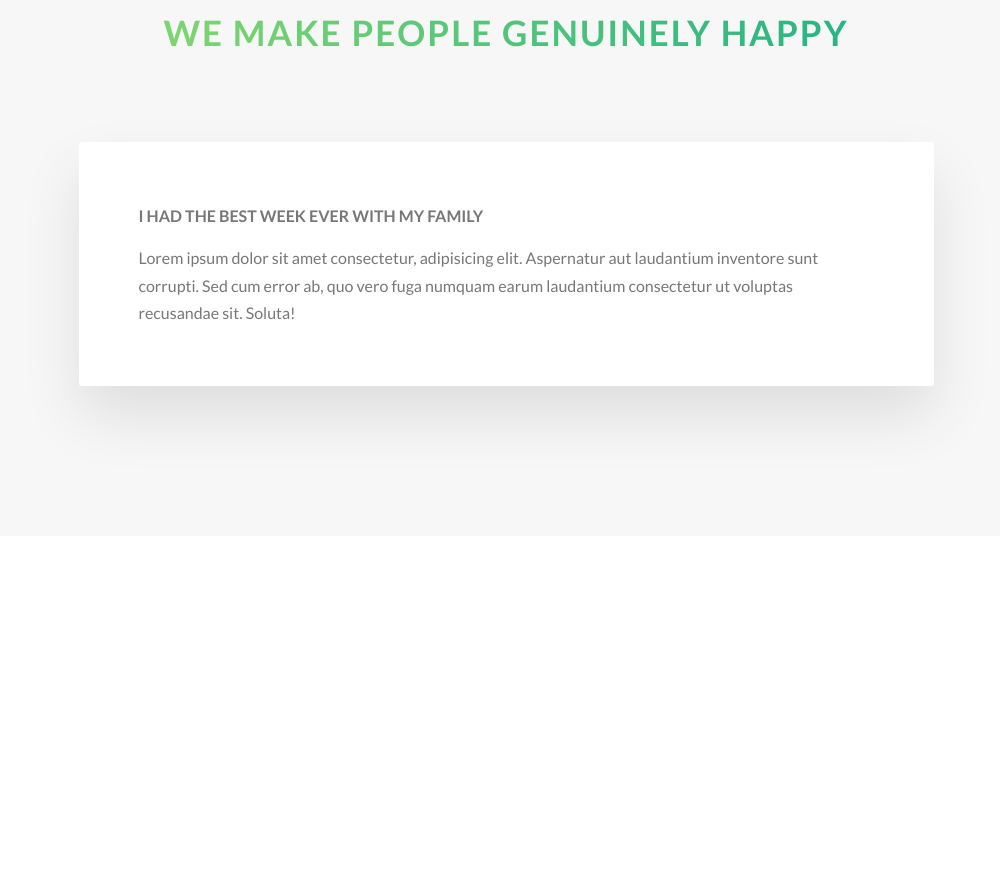
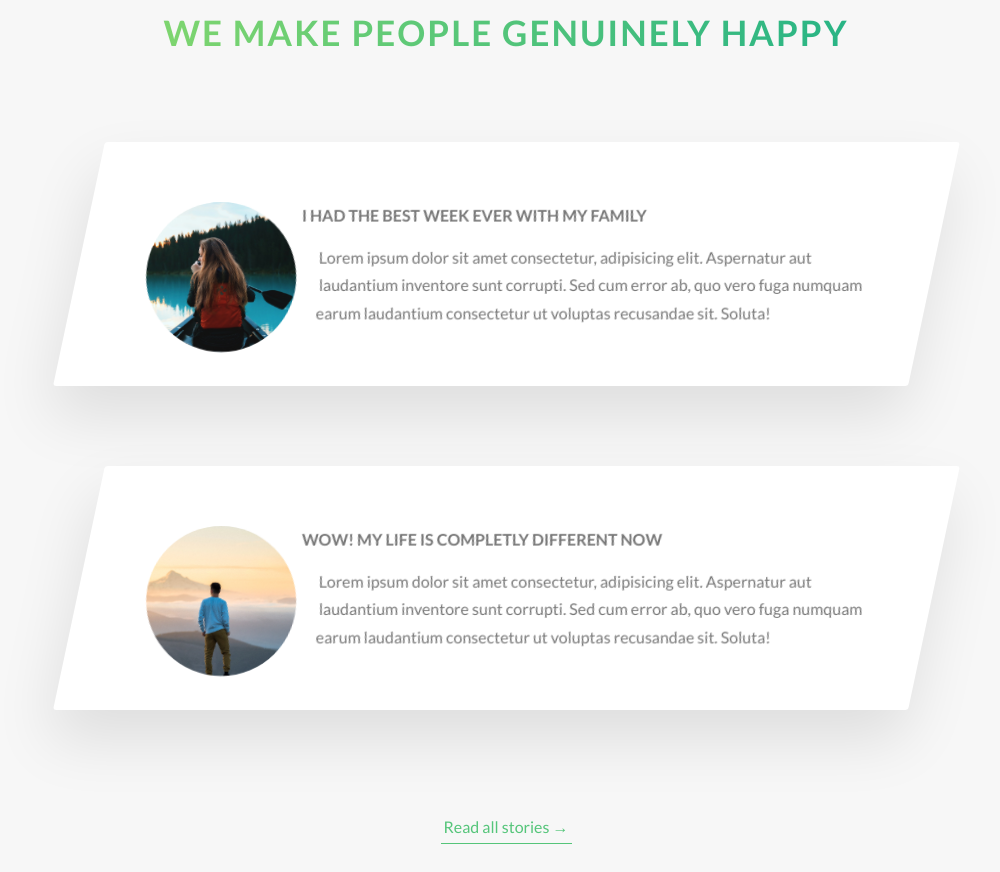
Before and after one commit to hose347/Natourous, a website: page index.html in a window 1280 px wide. Shown: the part 3423-4295 px from the top of the page, without its empty margins (134-1134 px from the left). Before the commit the page ends 3989 px from the top, so only its background shows below. Drawn offline with Linux system fonts and the light colour scheme.

Commit message:
whole section story

```diff
--- a/index.html
+++ b/index.html
@@ -253,7 +253,14 @@
 
         <div class="row">
           <div class="story">
-            <figure class="story__shape"></figure>
+            <figure class="story__shape">
+              <img
+                src="img/nat-8.jpg"
+                alt="Person on a tour"
+                class="story__img"
+              />
+              <figcaption class="story__caption">Mary Smith</figcaption>
+            </figure>
             <div class="story__text">
               <h3 class="heading-tertiary u-margin-bottom-small">
                 I had the best week ever with my family
@@ -266,6 +273,34 @@
               </p>
             </div>
           </div>
+        </div>
+
+        <div class="row">
+          <div class="story">
+            <figure class="story__shape">
+              <img
+                src="img/nat-9.jpg"
+                alt="Person on a tour"
+                class="story__img"
+              />
+              <figcaption class="story__caption">Jack Wilson</figcaption>
+            </figure>
+            <div class="story__text">
+              <h3 class="heading-tertiary u-margin-bottom-small">
+                WoW! My life is completly different now
+              </h3>
+              <p>
+                Lorem ipsum dolor sit amet consectetur, adipisicing elit.
+                Aspernatur aut laudantium inventore sunt corrupti. Sed cum error
+                ab, quo vero fuga numquam earum laudantium consectetur ut
+                voluptas recusandae sit. Soluta!
+              </p>
+            </div>
+          </div>
+        </div>
+
+        <div class="u-center-text u-margin-top-huge">
+          <a href="#" class="btn-text">Read all stories &rarr;</a>
         </div>
       </section>
     </main>
--- a/sass/components/_story.scss
+++ b/sass/components/_story.scss
@@ -5,4 +5,53 @@
   background-color: $color-white;
   border-radius: 3px;
   padding: 6rem;
+  padding-left: 9rem;
+  font-size: $default-font-size;
+  transform: skewX(-12deg);
+  position: relative;
+
+  // circle działa tylko w wypadku,gdy zdefiniujemy width, height i ustawimy float
+
+  &__shape {
+    width: 15rem;
+    height: 15rem;
+    float: left;
+    shape-outside: circle(50% at 50% 50%);
+    clip-path: circle(50% at 50% 50%);
+    transform: translateX(-2rem) skewX(12deg);
+  }
+
+  &__img {
+    height: 100%;
+    transform: translateX(-4rem) scale(1.4);
+    backface-visibility: hidden;
+    transition: all 0.5s;
+  }
+
+  &__text {
+    transform: skewX(12deg);
+  }
+
+  &__caption {
+    position: absolute;
+    top: 50%;
+    left: 50%;
+    transform: translate(-50%, 20%);
+    color: $color-white;
+    text-transform: uppercase;
+    font-size: 1.7rem;
+    text-align: center;
+    opacity: 0;
+    transition: all 0.5s;
+    backface-visibility: hidden;
+  }
+
+  &:hover &__caption {
+    opacity: 1;
+    transform: translate(-50%, -50%);
+  }
+  &:hover &__img {
+    transform: translateX(-4rem) scale(1);
+    filter: blur(3px) brightness(80%);
+  }
 }
```
Also changed, not shown: css/style.css.
